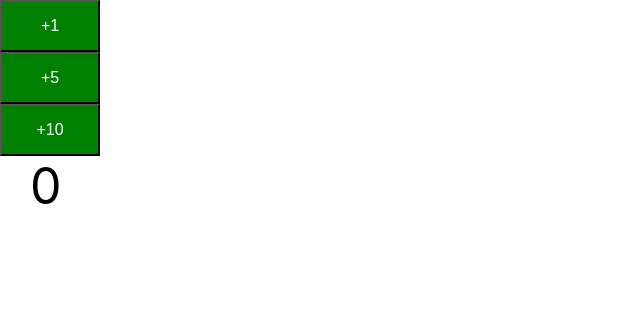
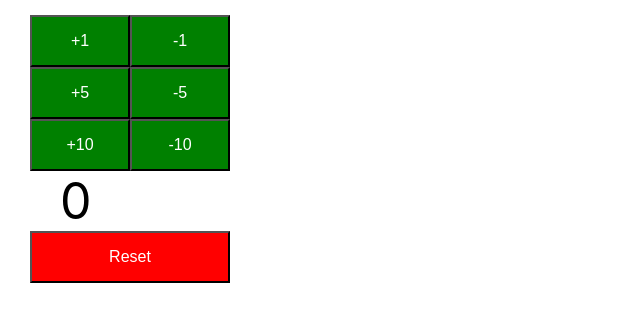
Before and after one commit to codragon2020/full-stack-with-react-and-spring-boot, a React (Create React App) app in the folder frontend/todo-app/: page / in a window 1280 px wide. Shown: the top 322 px of the page, without its empty margins (0-640 px from the left). Built offline with nearby package versions, Linux system fonts and the light colour scheme.

Commit message:
Adding decrement and reset buttons and functionality

```diff
--- a/frontend/todo-app/src/components/counter/Counter.css
+++ b/frontend/todo-app/src/components/counter/Counter.css
@@ -10,3 +10,12 @@
     font-size: 50px;
     padding: 15px 30px;
 }
+
+.reset {
+    background-color: red;
+    width: 200px;
+}
+
+body {
+    padding: 15px 30px;
+}
--- a/frontend/todo-app/src/components/counter/Counter.jsx
+++ b/frontend/todo-app/src/components/counter/Counter.jsx
@@ -9,18 +9,27 @@
 			counter: 0,
 		};
 		this.increment = this.increment.bind(this);
+        this.decrement = this.decrement.bind(this);
+        this.reset = this.reset.bind(this);
 	}
 
 	render() {
 		return (
 			<div className="counter">
-				<CounterButton by={1} incrementMethod={this.increment} />
-				<CounterButton by={5} incrementMethod={this.increment} />
-				<CounterButton by={10} incrementMethod={this.increment} />
+				<CounterButton by={1} incrementMethod={this.increment} decrementMethod={this.decrement}/>
+				<CounterButton by={5} incrementMethod={this.increment} decrementMethod={this.decrement}/>
+				<CounterButton by={10} incrementMethod={this.increment} decrementMethod={this.decrement}/>
 				<span className="count">{this.state.counter}</span>
+                <div>
+                    <button className="reset" onClick={this.reset}>Reset</button>
+                </div>
 			</div>
 		);
 	}
+
+    reset() {
+        this.setState({ counter: 0 });
+    }
 
 	increment(by) {
 		//console.log(`increment from parent - ${by}`)
@@ -28,32 +37,26 @@
 			return { counter: prevState.counter + by };
 		});
 	}
+
+    decrement(by) {
+		//console.log(`decrement from parent - ${by}`)
+		this.setState((prevState) => {
+			return { counter: prevState.counter - by };
+		});
+	}
 }
 
 class CounterButton extends Component {
 	//Define the initial state in a constructor
-	constructor() {
-		super();
-		this.state = {
-			counter: 0,
-		};
 
-		this.increment = this.increment.bind(this);
-	}
 
 	render() {
 		return (
 			<div className="counter">
-				<button onClick={this.increment}>+{this.props.by}</button>
+				<button onClick={() => this.props.incrementMethod(this.props.by)}>+{this.props.by}</button>
+                <button onClick={() => this.props.decrementMethod(this.props.by)}>-{this.props.by}</button>
 			</div>
-		);
-	}
-
-	increment() {
-		this.setState({
-			counter: this.state.counter + this.props.by,
-		});
-		this.props.incrementMethod(this.props.by);
+		)
 	}
 }
 
```
